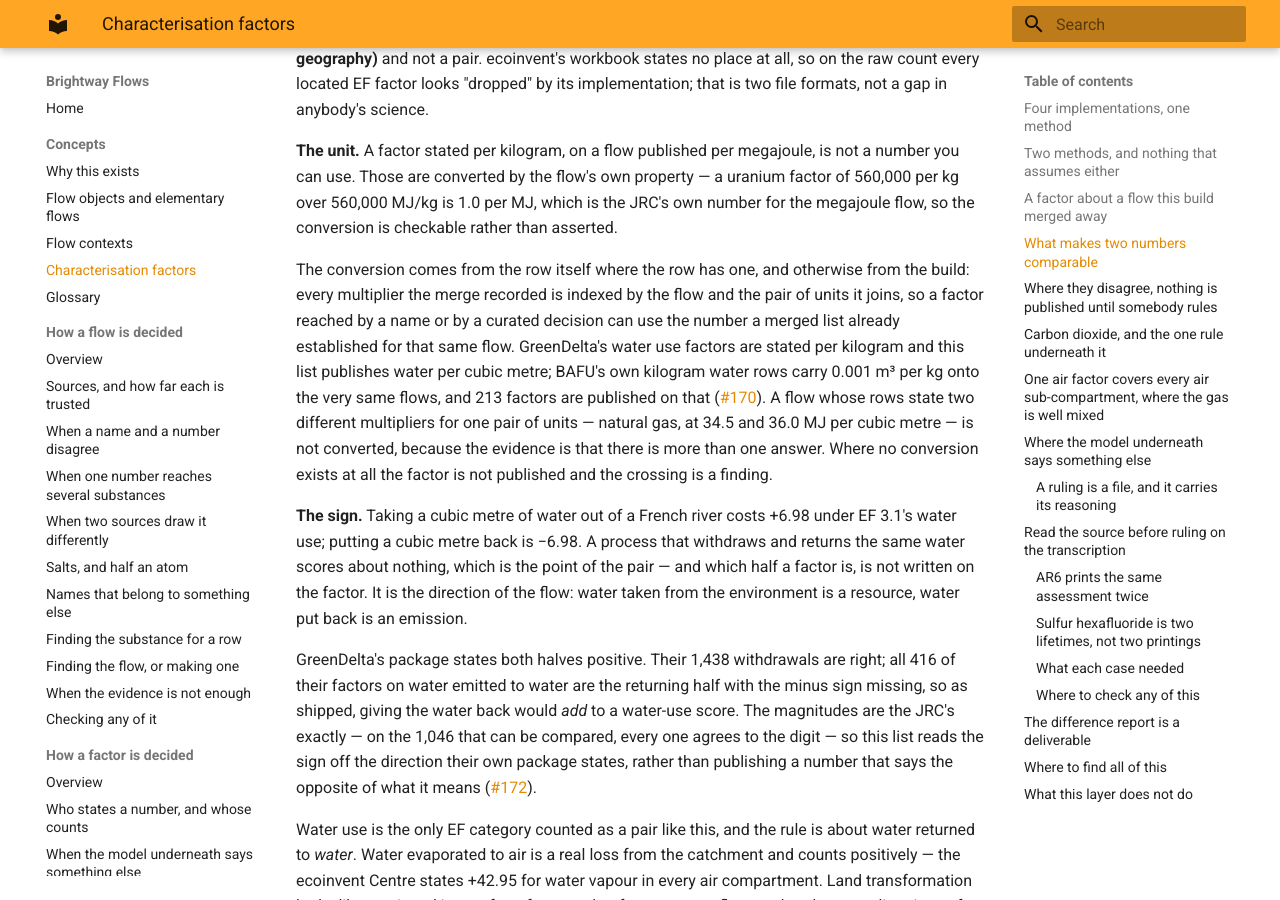
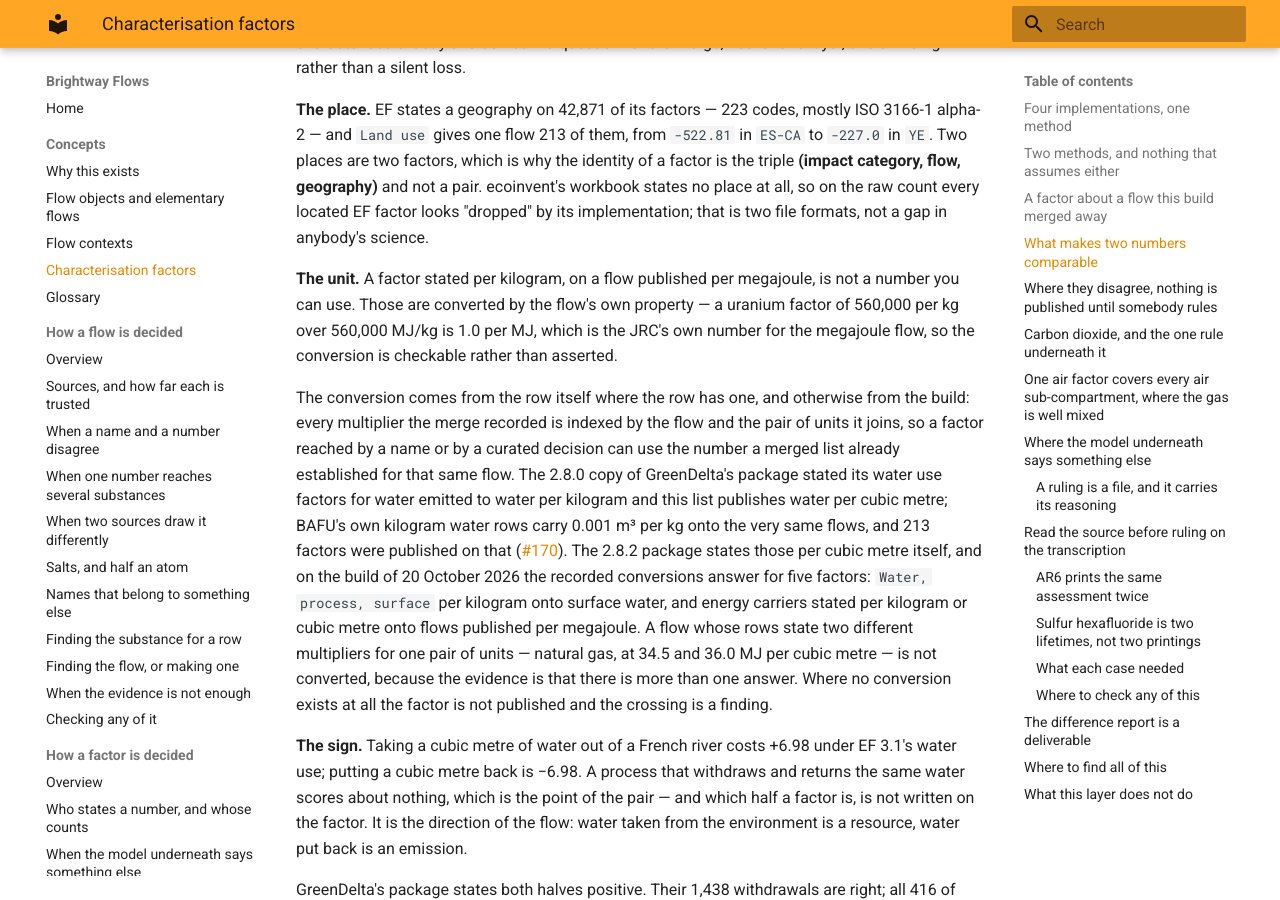
Before and after one commit to brightway-labs/brightway-flows, an MkDocs documentation site: the page built from docs/concepts/factors.md, in a window 1280 px wide and 900 px high, scrolled down 6236 px. Built offline with MkDocs 1.6.1 and Material for MkDocs 9.7.7, drawn with Linux system fonts in a browser that asks for light colours; some of the changed text lies outside the part shown.

Commit message:
Restate the eight GreenDelta factor claims to the 2.8.2 package
Reading BAFU's GreenDelta EF 3.1 out of the openLCA LCIA Methods 2.8.2
package instead of the 1,781-flow copy in BAFU's distribution changes what
eight claims in 0766, 0785 and 0804 count, on every build of this branch and
not only one that merges openLCA. Measured on the default five-list build of
20 October 2026 (pipeline 20261020T1746012906270000): 92,350 factors stated
for no place, not 26,179; 9,534 of 33,045 flows reach nothing, of which 5,556
are set aside as regionalised, 8 declined, 3,797 in no merged list and 173
ambiguous; ten real unit crossings, not three; 57 flow-and-place pairs where
two rows of the package state two numbers, every one two of the package's own
flows reaching one of ours; five factors converted by a recorded conversion,
because the package states its water returns per cubic metre itself; and 17
incomparable pairs, none of them water. Each claim's comment lists what its
number is made of. The factors page's GreenDelta paragraphs now quote the
same build.

```diff
--- a/docs/concepts/factors.md
+++ b/docs/concepts/factors.md
@@ -50,12 +50,18 @@
   Brazil, and 398 other places — and those are left out for now; every flow
   keeps its factor for no place. It used to be read from
   the 2.8.0 copy inside BAFU's openLCA distribution, which held the same method
-  trimmed to 26,179 factors over 1,781 flows, and the counts in the rest of this
-  bullet are that copy's — 25,266 of its factors reached 1,509 flows of ours.
-  They have not yet been measured on a build that reads 2.8.2. The flows that
-  copy did not hold are mostly GreenDelta's own, and are reached through the
-  package's own flow list, [openLCA LCIA methods 2.8.2](../changes/openlca-2.8.2.md),
-  when a build merges it.
+  trimmed to 26,179 factors over 1,781 flows, of which 25,259 reached 1,508
+  flows of ours. On the default five-list build of 20 October 2026 (pipeline
+  `20261020T1746012906270000`), reading 2.8.2, 70,470 factors reach 22,972
+  flows of ours, and 9,534 of their 33,045 flows reach nothing: 5,556 with a
+  place written into the name, set aside on purpose; 8 declined on purpose;
+  3,797 in no list this build merged, which are 564 regional names
+  (`Water, Europe without Switzerland`) and 3,233 flows of other methods'
+  nomenclatures (`Metam-sodium dihydrate`), reached through the package's own
+  flow list, [openLCA LCIA methods 2.8.2](../changes/openlca-2.8.2.md), when a
+  build merges it; and 173 whose number reaches several flows in one
+  compartment. 57 flow-and-place pairs are two rows of the package stating two
+  numbers, and neither is published.
 
   In the 2.8.0 copy, their flows were found two ways. Most take the same two hops as ecoinvent's,
   through whichever release has the flow: the package identifies flows by the
@@ -308,10 +314,15 @@
 from the build: every multiplier the merge recorded is indexed by the flow and
 the pair of units it joins, so a factor reached by a name or by a curated
 decision can use the number a merged list already established for that same
-flow. GreenDelta's water use factors are stated per kilogram and this list
-publishes water per cubic metre; BAFU's own kilogram water rows carry 0.001 m³
-per kg onto the very same flows, and 213 factors are published on that
-([#170](https://github.com/brightway-labs/brightway-flows/issues/170)). A
+flow. The 2.8.0 copy of GreenDelta's package stated its water use factors for
+water emitted to water per kilogram and this list publishes water per cubic
+metre; BAFU's own kilogram water rows carry 0.001 m³ per kg onto the very same
+flows, and 213 factors were published on that
+([#170](https://github.com/brightway-labs/brightway-flows/issues/170)). The
+2.8.2 package states those per cubic metre itself, and on the build of 20
+October 2026 the recorded conversions answer for five factors: `Water, process,
+surface` per kilogram onto surface water, and energy carriers stated per
+kilogram or cubic metre onto flows published per megajoule. A
 flow whose rows state two different multipliers for one pair of units — natural
 gas, at 34.5 and 36.0 MJ per cubic metre — is not converted, because the
 evidence is that there is more than one answer. Where no conversion exists at
```
Also changed, not shown: 3 other files.
